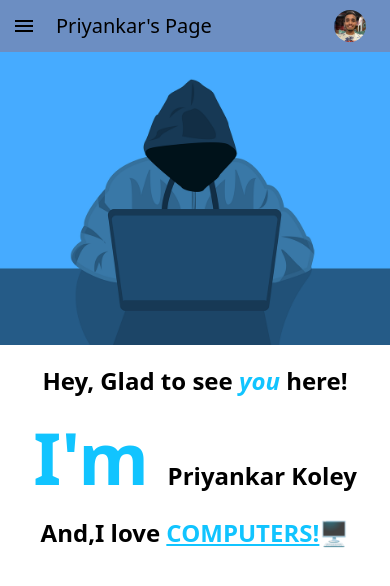
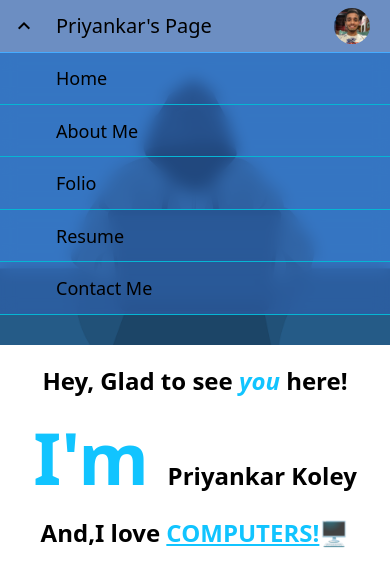
Before and after one commit to priyankarkoley/myspace, a React (Create React App) app: page / in a window 390 px wide. Shown: the top 586 px of the page. Built offline with nearby package versions, Linux system fonts and the light colour scheme.

Commit message:
Hamberger Menu Added

```diff
--- /dev/null
+++ b/src/components/Menu.js
@@ -0,0 +1,25 @@
+import React from 'react'
+
+export default function Menu() {
+  return (
+    <>
+      <div className="absolute top-[3.3rem] w-full sm:hidden">
+        <div className="bg-[#305fa9b4] text-lg border-b border-cyan-500 backdrop-blur py-[0.73rem] pl-14">
+          Home
+        </div>
+        <div className="bg-[#305fa9b4] text-lg border-b border-cyan-500 backdrop-blur py-[0.73rem] pl-14">
+          About Me
+        </div>
+        <div className="bg-[#305fa9b4] text-lg border-b border-cyan-500 backdrop-blur py-[0.73rem] pl-14">
+          Folio
+        </div>
+        <div className="bg-[#305fa9b4] text-lg border-b border-cyan-500 backdrop-blur py-[0.73rem] pl-14">
+          Resume
+        </div>
+        <div className="bg-[#305fa9b4] text-lg border-b border-cyan-500 backdrop-blur py-[0.73rem] pl-14">
+          Contact Me
+        </div>
+      </div>
+    </>
+  )
+}
--- a/src/components/Navbar.js
+++ b/src/components/Navbar.js
@@ -1,19 +1,30 @@
-import React from "react";
+import React, { useState } from "react";
+import Menu from "./Menu.js";
 import dp from "../images/dp_rounded.jpeg";
 
 export default function Navbar() {
+  const [isExpanded, setisExpanded] = useState(true);
+  let ClickHam = () => {setisExpanded(!isExpanded);};
   return (
     <>
-      <div className="flex items-center bg-[#305fa9b4] sticky top-0 backdrop-blur">
-        <span className="ml-3 material-symbols-outlined sm:hidden">menu</span>
-
+      <div className="sticky top-0 ">
+        {" "}
+        {/*parent*/}
+        {/* NAVBAR Begin*/}
+        <div className="flex w-full items-center bg-[#305fa9b4] backdrop-blur">
+          <span
+            onClick={ClickHam}
+            className="ml-3 material-symbols-outlined sm:hidden"
+          >
+            {isExpanded?'expand_less':'menu'}
+          </span>
           <div className="ml-2 pl-3 text-xl py-3 sm:ml-3 md:ml-5 lg:ml-7 xl:ml-12 2xl:text-2xl">
             Priyankar's Page
           </div>
-        <div className="sm:hidden ml-auto mr-4 p-2">
-          <img className="h-8 rounded-full" src={dp} alt="me" />
+          <div className="sm:hidden ml-auto mr-3 p-2">
+            <img className="h-9 rounded-full" src={dp} alt="me" />
           </div>
-        <div className="hidden ml-auto mr-5 2xl:text-lg sm:flex space-x-5 md:mr-10 lg:mr-12 xl:mr-20 2xl:mr-32 md:space-x-10 lg:space-x-16 2xl:space-x-24">
+          <div className="hidden sm:flex ml-auto mr-5 2xl:text-lg space-x-5 md:mr-10 lg:mr-12 xl:mr-20 2xl:mr-32 md:space-x-10 lg:space-x-16 2xl:space-x-24">
             <div className="text-center">Home</div>
             <div className="text-center">About Me</div>
             <div className="text-center">Folio</div>
@@ -21,6 +32,9 @@ export default function Navbar() {
             <div className="text-center">Contact Me</div>
           </div>
         </div>
+        {/* NAVBAR End*/}
+        {isExpanded && <Menu />}
+      </div>
     </>
   );
 }
```
Lines whose indentation alone changed are shown as unchanged.
